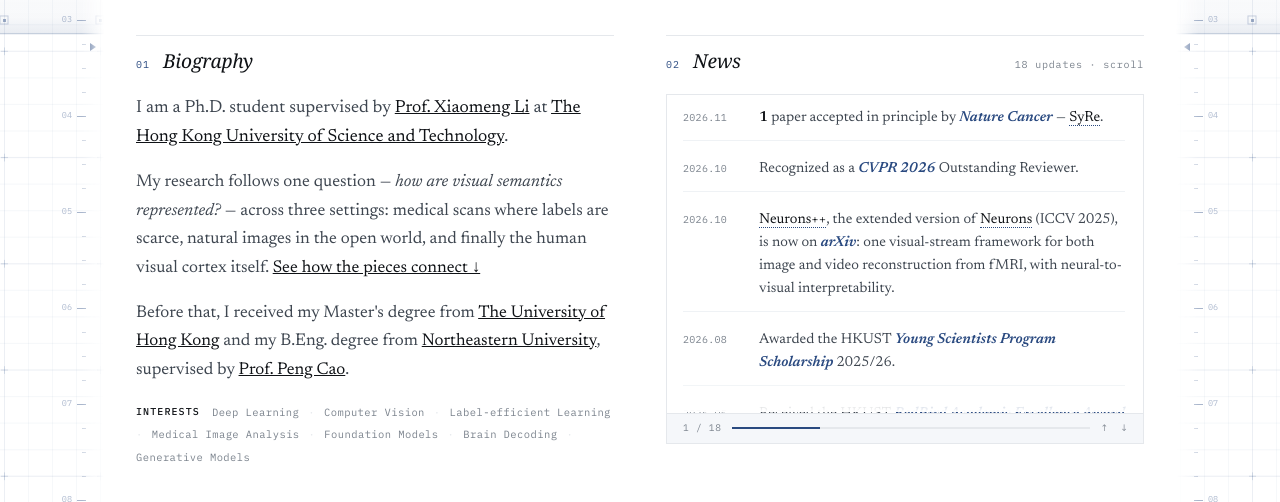
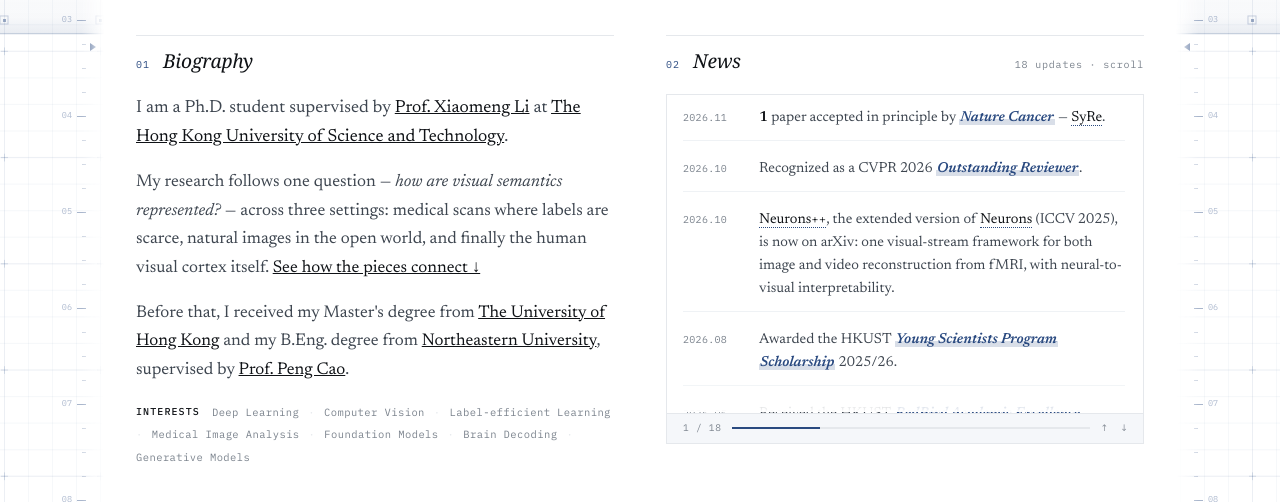
Before and after one commit to McGregorWwww/mcgregorwwww.github.io, a Jekyll site: the page built from _pages/about.md, in a window 1280 px wide. Shown: the part 268-770 px from the top of the page. Built offline with Jekyll 4.4.1, drawn with Linux system fonts in a browser that asks for light colours.

Commit message:
Highlight News emphasis and put it on the award, not the venue
Add a highlighter stripe under the accent-colored bold italic, since color
alone was too quiet. Move the emphasis in the CVPR and ICML reviewer items
onto "Outstanding Reviewer" / "Gold Reviewer", and drop it from "arXiv".

Co-Authored-By: Claude Opus 5.5 <noreply@anthropic.com>

```diff
--- a/_pages/about.md
+++ b/_pages/about.md
@@ -36,11 +36,11 @@ redirect_from:
       <div class="news-scroll" id="news-scroll">
         <ul class="news-list">
           <li><span class="when">2026.11</span><span><strong>1</strong> paper accepted in principle by <em>Nature&nbsp;Cancer</em> &mdash; <a class="jump" href="#pub-rcmed">SyRe</a>.</span></li>
-          <li><span class="when">2026.10</span><span>Recognized as a <em>CVPR&nbsp;2026</em> Outstanding Reviewer.</span></li>
-          <li><span class="when">2026.10</span><span><a class="jump" href="#pub-neuronspp">Neurons++</a>, the extended version of <a class="jump" href="#pub-neurons">Neurons</a> (ICCV&nbsp;2025), is now on <em>arXiv</em>: one visual-stream framework for both image and video reconstruction from fMRI, with neural-to-visual interpretability.</span></li>
+          <li><span class="when">2026.10</span><span>Recognized as a CVPR&nbsp;2026 <em>Outstanding Reviewer</em>.</span></li>
+          <li><span class="when">2026.10</span><span><a class="jump" href="#pub-neuronspp">Neurons++</a>, the extended version of <a class="jump" href="#pub-neurons">Neurons</a> (ICCV&nbsp;2025), is now on arXiv: one visual-stream framework for both image and video reconstruction from fMRI, with neural-to-visual interpretability.</span></li>
           <li><span class="when">2026.08</span><span>Awarded the HKUST <em>Young Scientists Program Scholarship</em> 2025/26.</span></li>
           <li><span class="when">2026.05</span><span>Received the HKUST <em>RedBird Academic Excellence Award</em> for the second time (2025&ndash;26).</span></li>
-          <li><span class="when">2026.05</span><span>Recognized as an <em>ICML&nbsp;2026</em> Gold Reviewer.</span></li>
+          <li><span class="when">2026.05</span><span>Recognized as an ICML&nbsp;2026 <em>Gold Reviewer</em>.</span></li>
           <li><span class="when">2026.01</span><span><strong>1</strong> co-authored paper accepted by <em>ICLR&nbsp;2026</em> &mdash; <a class="jump" href="#pub-vcflow">VCFLOW</a>.</span></li>
           <li><span class="when">2025.09</span><span><strong>1</strong> paper accepted by <em>NeurIPS&nbsp;2025</em>. We propose <a class="jump" href="#pub-zebra">ZEBRA</a>, the first zero-shot brain visual decoding framework that eliminates subject-specific adaptation.</span></li>
           <li><span class="when">2025.07</span><span>Received the HKUST <em>RedBird Academic Excellence Award</em> (2024&ndash;25).</span></li>
--- a/_sass/_home.scss
+++ b/_sass/_home.scss
@@ -416,8 +416,12 @@ html[data-tpl="home"] .news-list .when{
   color:var(--muted);padding-top:3px
 }
 
+/* highlighter stripe under the lower half: colour alone was too quiet, and a
+   solid chip read as a clickable tag */
 html[data-tpl="home"] .news-list em{
-  font-style:italic;font-weight:600;color:var(--accent)
+  font-style:italic;font-weight:600;color:var(--accent);padding:0 1px;
+  background:linear-gradient(transparent 58%,rgba(var(--accent-rgb),.18) 58%);
+  -webkit-box-decoration-break:clone;box-decoration-break:clone
 }
 
 html[data-tpl="home"] .news-list strong{
```
